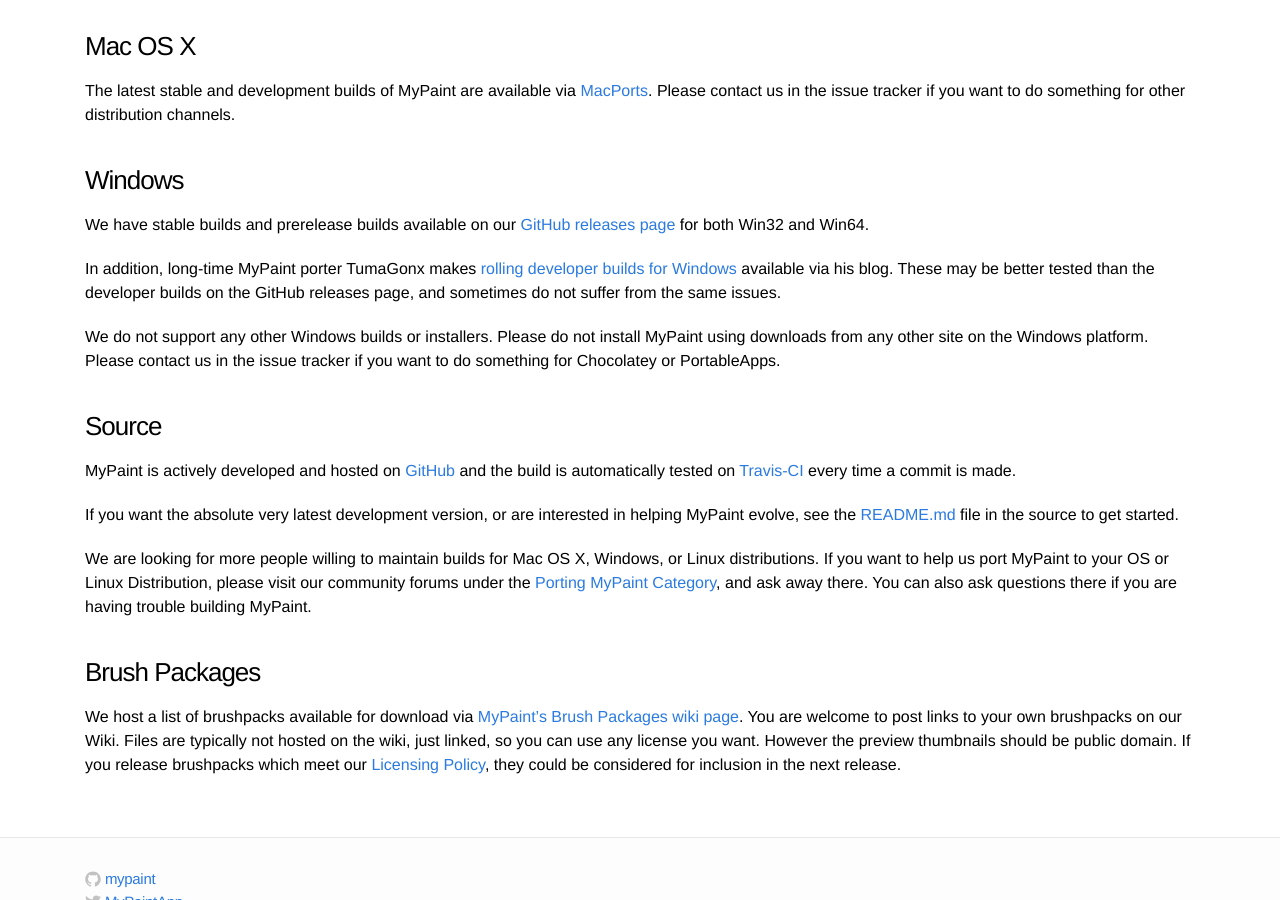
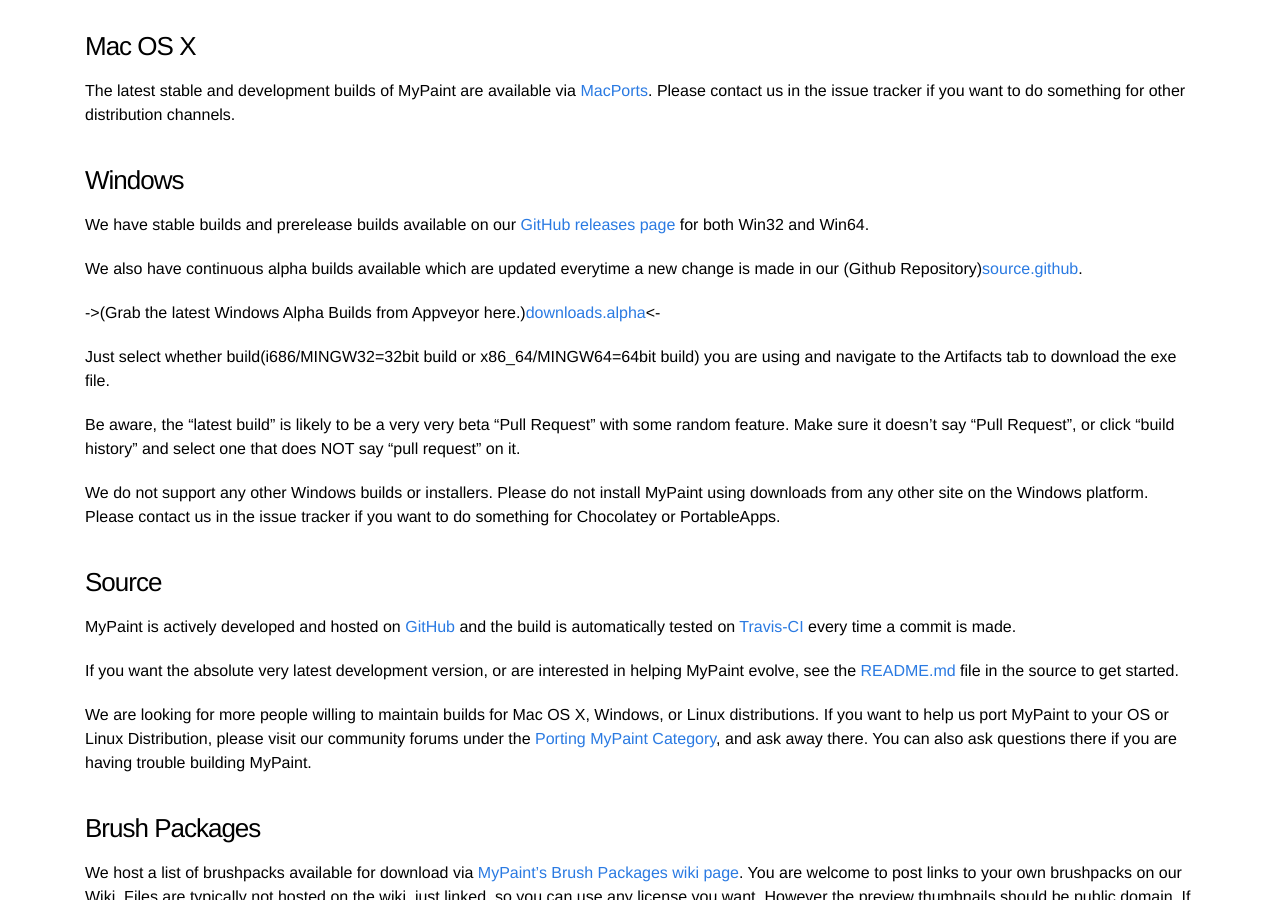
Before and after one commit to mypaint/website-2015, a Jekyll site: the page built from downloads.md, in a window 1280 px wide and 900 px high, scrolled down 1474 px. Built offline with Jekyll 4.4.1, drawn with Linux system fonts in a browser that asks for light colours.

Commit message:
Edit Downloads Page
Added info about getting the latest alpha builds of MyPaint for Windows on our downloads page. Should make it easier for testing new features.

```diff
--- a/downloads.md
+++ b/downloads.md
@@ -95,12 +95,17 @@
 We have stable builds and prerelease builds available on our
 [GitHub releases page][downloads.releases] for both Win32 and Win64.
 
-In addition, long-time MyPaint porter TumaGonx
-makes [rolling developer builds for Windows][windows.tumagonx]
-available via his blog.
-These may be better tested than the developer builds
-on the GitHub releases page,
-and sometimes do not suffer from the same issues.
+We also have continuous alpha builds available which are updated
+everytime a new change is made in our (Github Repository)[source.github].
+
+->(Grab the latest Windows Alpha Builds from Appveyor here.)[downloads.alpha]<-
+
+Just select whether build(i686/MINGW32=32bit build or x86_64/MINGW64=64bit build)
+you are using and navigate to the Artifacts tab to download the exe file.
+
+Be aware, the “latest build” is likely to be a very very beta “Pull Request”
+with some random feature. Make sure it doesn’t say “Pull Request”, or
+click “build history” and select one that does NOT say “pull request” on it.
 
 We do not support any other Windows builds or installers.
 Please do not install MyPaint using downloads
@@ -137,6 +142,7 @@
 they could be considered for inclusion in the next release.
 
 [downloads.releases]: https://github.com/mypaint/mypaint/releases
+[downloads.alpha]: https://ci.appveyor.com/project/achadwick/mypaint
 
 [linux.ppa]: https://launchpad.net/~achadwick/+archive/ubuntu/mypaint-testing
 [linux.flatpak]: https://raw.githubusercontent.com/mypaint/mypaint/master/flatpak/mypaint-stable.flatpakref
```
